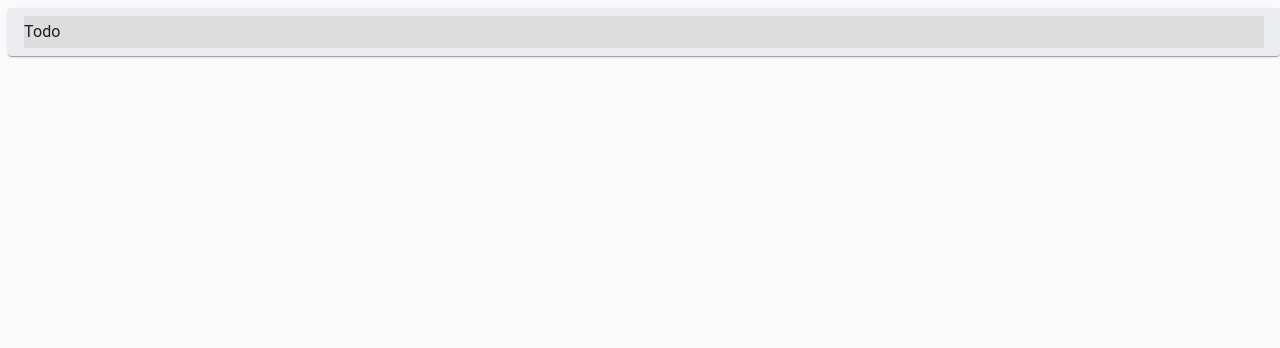
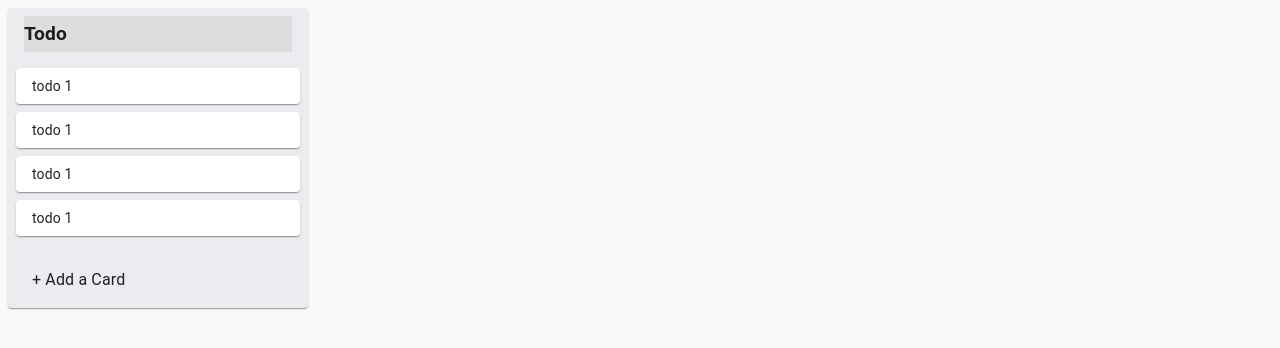
Before and after one commit to tjdgus3160/Portfolio, a React (Create React App) app: page /todolist in a window 1280 px wide. Both pictures are taken after a click on the element "Todo". Shown: the top 348 px of the page. Built offline with nearby package versions, Linux system fonts and the light colour scheme.

Commit message:
Add: card, input component

```diff
--- /dev/null
+++ b/src/components/TodoList/Card.tsx
@@ -0,0 +1,16 @@
+import { makeStyles, Paper } from '@material-ui/core'
+import React from 'react'
+
+const useStyle = makeStyles(theme => ({
+  card: {
+    padding: theme.spacing(1, 1, 1, 2),
+    margin: theme.spacing(1),
+  },
+}))
+
+const Card = () => {
+  const classes = useStyle()
+  return <Paper className={classes.card}>todo 1</Paper>
+}
+
+export default Card
--- /dev/null
+++ b/src/components/TodoList/InputCard.tsx
@@ -0,0 +1,62 @@
+import {
+  alpha,
+  Button,
+  IconButton,
+  InputBase,
+  makeStyles,
+  Paper,
+} from '@material-ui/core'
+import React from 'react'
+import ClearIcon from '@material-ui/icons/Clear'
+import { setStateTypes } from '../../types'
+
+const useStyle = makeStyles(theme => ({
+  card: {
+    margin: theme.spacing(0, 1, 1, 1),
+    paddingBottom: theme.spacing(4),
+  },
+  input: {
+    margin: theme.spacing(1),
+  },
+  btnWrapper: {
+    margin: theme.spacing(0, 1, 1, 1),
+  },
+  btn: {
+    backgroundColor: '#5aac44',
+    color: '#fff',
+    '&:hover': {
+      backgroundColor: alpha('#5aac44', 0.75),
+    },
+  },
+}))
+
+interface Props {
+  setOpen: setStateTypes<boolean>
+}
+
+const InputCard = ({ setOpen }: Props) => {
+  const classes = useStyle()
+  return (
+    <>
+      <Paper className={classes.card}>
+        <InputBase
+          multiline
+          fullWidth
+          inputProps={{ className: classes.input }}
+          placeholder="Enter a title of this card..."
+          onBlur={() => setOpen(false)}
+        />
+      </Paper>
+      <div className={classes.btnWrapper}>
+        <Button className={classes.btn} onClick={() => setOpen(false)}>
+          Add Card
+        </Button>
+        <IconButton onClick={() => setOpen(false)}>
+          <ClearIcon />
+        </IconButton>
+      </div>
+    </>
+  )
+}
+
+export default InputCard
--- /dev/null
+++ b/src/components/TodoList/List.tsx
@@ -0,0 +1,55 @@
+import { Collapse, Paper, Typography } from '@material-ui/core'
+import React, { useState } from 'react'
+import { alpha, makeStyles } from '@material-ui/core/styles'
+import Title from './Title'
+import Card from './Card'
+import InputCard from './InputCard'
+
+const useStyle = makeStyles(theme => ({
+  root: {
+    width: '300px',
+    backgroundColor: '#EBECF0',
+    marginLeft: theme.spacing(1),
+  },
+  cardContainer: {
+    marginTop: theme.spacing(4),
+  },
+  addCard: {
+    padding: theme.spacing(1, 1, 1, 2),
+    margin: theme.spacing(2, 1, 1, 1),
+    backgroundColor: '#EBECF0',
+    '&:hover': {
+      backgroundColor: alpha('#000', 0.25),
+    },
+  },
+}))
+
+const List = () => {
+  const classes = useStyle()
+  const [open, setOpen] = useState(false)
+  return (
+    <div>
+      <Paper className={classes.root}>
+        <Title />
+        <Card />
+        <Card />
+        <Card />
+        <Card />
+        <Collapse in={!open}>
+          <Paper
+            className={classes.addCard}
+            elevation={0}
+            onClick={() => setOpen(true)}
+          >
+            <Typography>+ Add a Card</Typography>
+          </Paper>
+        </Collapse>
+        <Collapse in={open}>
+          <InputCard setOpen={setOpen} />
+        </Collapse>
+      </Paper>
+    </div>
+  )
+}
+
+export default List
--- a/src/components/TodoList/List/List.tsx
+++ /dev/null
@@ -1,28 +0,0 @@
-import { Paper, Typography } from '@material-ui/core'
-import React from 'react'
-import { makeStyles } from '@material-ui/core/styles'
-import Title from './Title'
-
-const useStyle = makeStyles(theme => ({
-  root: {
-    minWidth: '300px',
-    backgroundColor: '#EBECF0',
-    marginLeft: theme.spacing(1),
-  },
-  cardContainer: {
-    marginTop: theme.spacing(4),
-  },
-}))
-
-const List = () => {
-  const classes = useStyle()
-  return (
-    <div>
-      <Paper className={classes.root}>
-        <Title />
-      </Paper>
-    </div>
-  )
-}
-
-export default List
--- a/src/components/TodoList/List/Title.tsx
+++ b/src/components/TodoList/Title.tsx
@@ -1,6 +1,7 @@
 import { InputBase, makeStyles, Typography } from '@material-ui/core'
 import React, { useState } from 'react'
 import MoreHorizIcon from '@material-ui/icons/MoreHoriz'
+import clsx from 'clsx'
 
 const useStyle = makeStyles(theme => ({
   root: {
@@ -29,7 +30,7 @@
         <InputBase
           value="Todo"
           inputProps={{
-            className: classes.input,
+            className: clsx(classes.input, classes.title),
           }}
           autoFocus
           fullWidth
--- a/src/containers/TodoListContainer.tsx
+++ b/src/containers/TodoListContainer.tsx
@@ -1,6 +1,6 @@
 import { CssBaseline } from '@material-ui/core'
 import React from 'react'
-import List from '../components/TodoList/List/List'
+import List from '../components/TodoList/List'
 
 const TodoListContainer = () => {
   return (
--- /dev/null
+++ b/src/types.ts
@@ -0,0 +1,3 @@
+import React from 'react'
+
+export type setStateTypes<T> = React.Dispatch<React.SetStateAction<T>>
```
